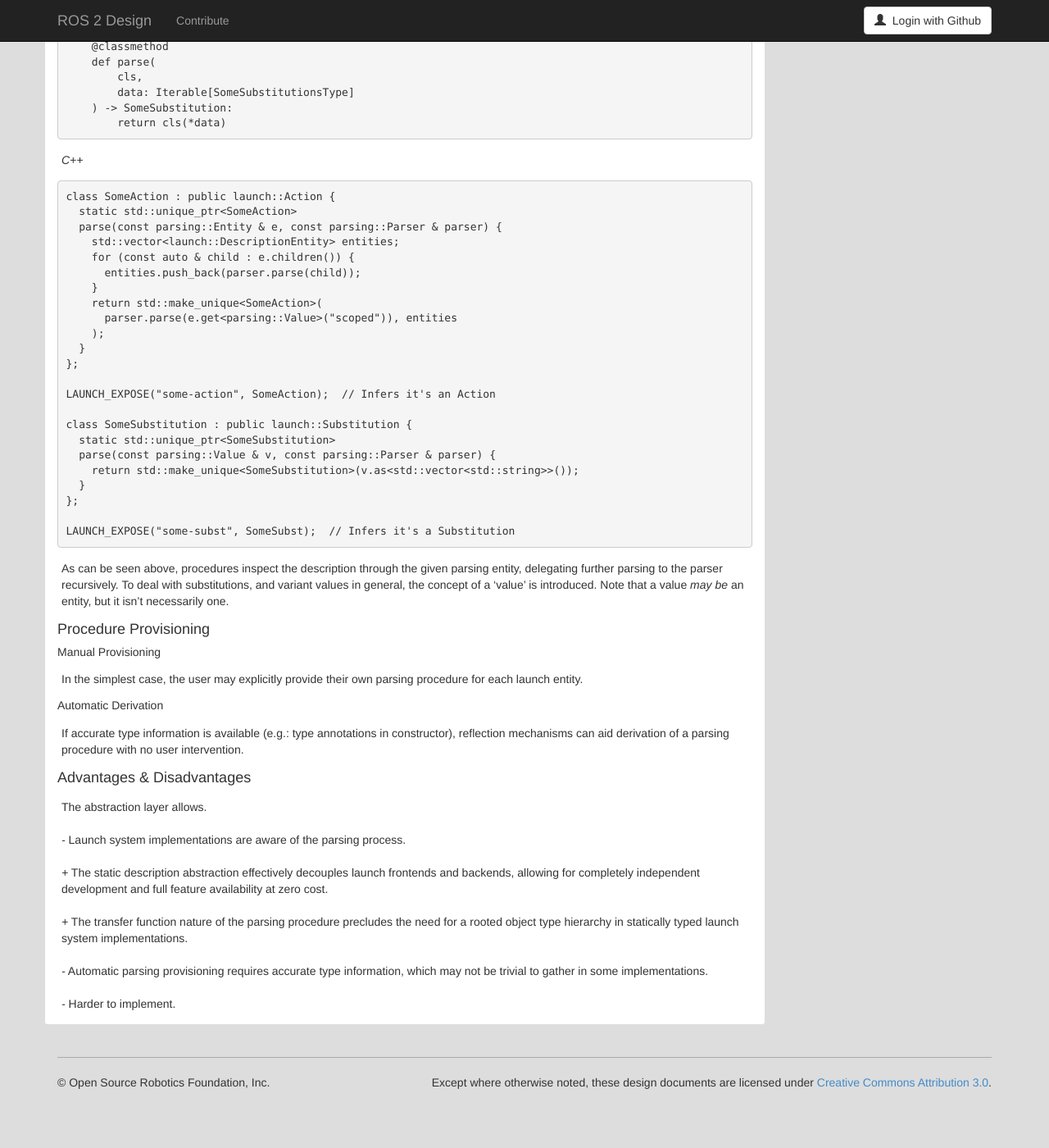
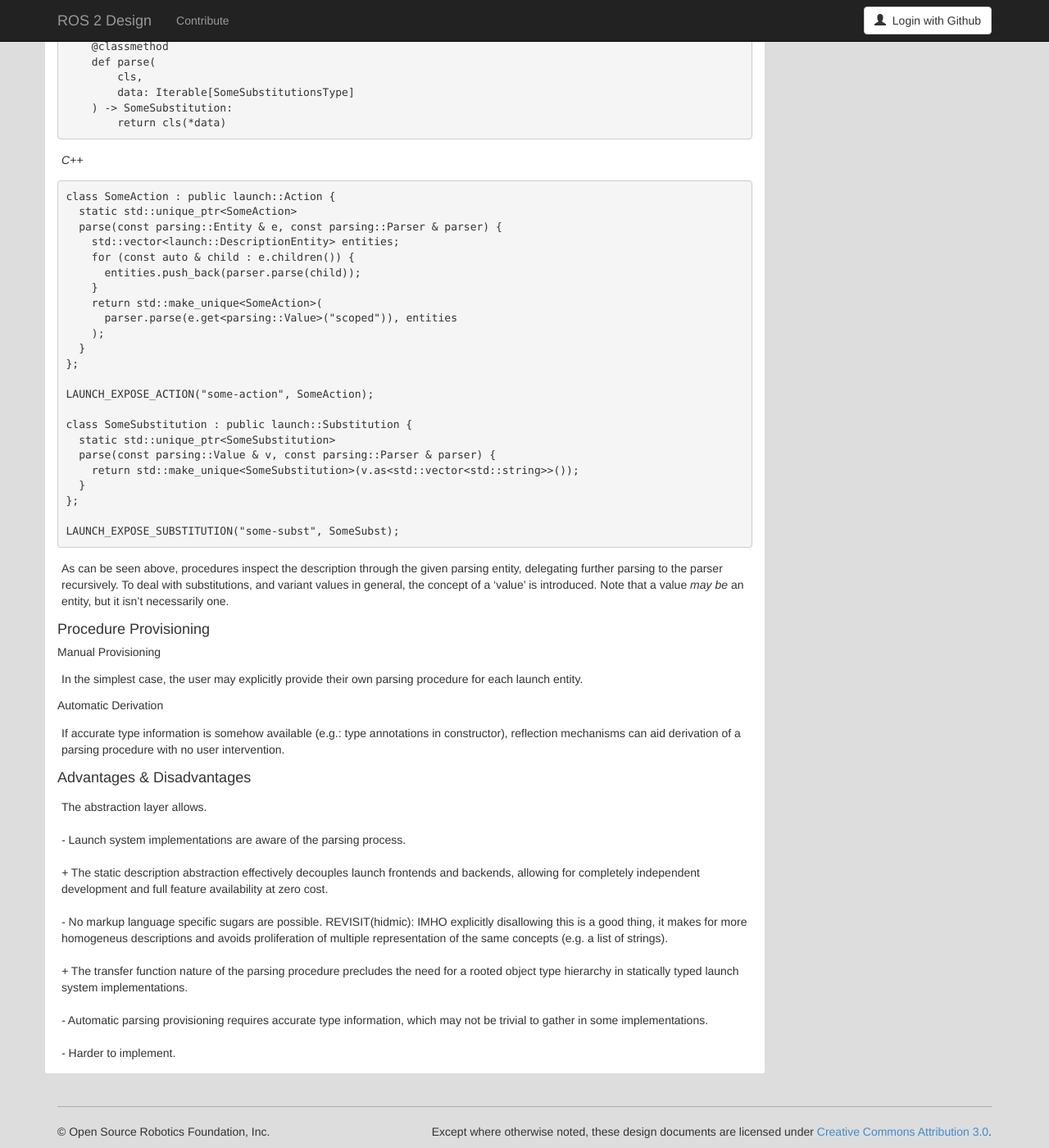
Before and after one commit to ros2/design, a Jekyll site: the page built from articles/160_roslaunch_frontend.md, in a window 1280 px wide and 1400 px high, scrolled down 6952 px. Shown: the whole window at 82% size. Built offline with Jekyll 4.4.1, drawn with Linux system fonts in a browser that asks for light colours; nearby versions of some CDN libraries; before the commit the page ends 8292 px from its top, so only the background shows below that; some of the changed text lies outside the part shown.

Commit message:
Address review comments
Signed-off-by: ivanpauno <ivanpauno@ekumenlabs.com>

````diff
--- a/articles/160_roslaunch_frontend.md
+++ b/articles/160_roslaunch_frontend.md
@@ -343,7 +343,7 @@ Each launch entity that is to be statically described must provide a parsing pro
 
 *Python*
 ```python
-@launch.frontend.expose_action('some-action')  # Infers it's an Action
+@launch.frontend.expose_action('some-action')
 class SomeAction(launch.Action):
 
     @classmethod
@@ -358,7 +358,7 @@ class SomeAction(launch.Action):
             ]
         )
 
-@launch.frontend.expose_substitution('some-subst')  # Infers it's a Substitution
+@launch.frontend.expose_substitution('some-subst')
 class SomeSubstitution(launch.Substitution):
 
     @classmethod
@@ -384,7 +384,7 @@ class SomeAction : public launch::Action {
   }
 };
 
-LAUNCH_EXPOSE("some-action", SomeAction);  // Infers it's an Action
+LAUNCH_EXPOSE_ACTION("some-action", SomeAction);
 
 class SomeSubstitution : public launch::Substitution {
   static std::unique_ptr<SomeSubstitution>
@@ -393,7 +393,7 @@ class SomeSubstitution : public launch::Substitution {
   }
 };
 
-LAUNCH_EXPOSE("some-subst", SomeSubst);  // Infers it's a Substitution
+LAUNCH_EXPOSE_SUBSTITUTION("some-subst", SomeSubst);
 ```
 
 As can be seen above, procedures inspect the description through the given parsing entity, delegating further parsing to the parser recursively.
@@ -408,7 +408,7 @@ In the simplest case, the user may explicitly provide their own parsing procedur
 
 ##### Automatic Derivation
 
-If accurate type information is available (e.g.: type annotations in constructor), reflection mechanisms can aid derivation of a parsing procedure with no user intervention.
+If accurate type information is somehow available (e.g.: type annotations in constructor), reflection mechanisms can aid derivation of a parsing procedure with no user intervention.
 
 #### Advantages & Disadvantages
 
@@ -418,6 +418,9 @@ The abstraction layer allows.
 
 *+* The static description abstraction effectively decouples launch frontends and backends, allowing for completely independent development and full feature availability at zero cost.
 
+*-* No markup language specific sugars are possible.
+    REVISIT(hidmic): IMHO explicitly disallowing this is a good thing, it makes for more homogeneus descriptions and avoids proliferation of multiple representation of the same concepts (e.g. a list of strings).
+
 *+* The transfer function nature of the parsing procedure precludes the need for a rooted object type hierarchy in statically typed launch system implementations.
 
 *-* Automatic parsing provisioning requires accurate type information, which may not be trivial to gather in some implementations.
````
